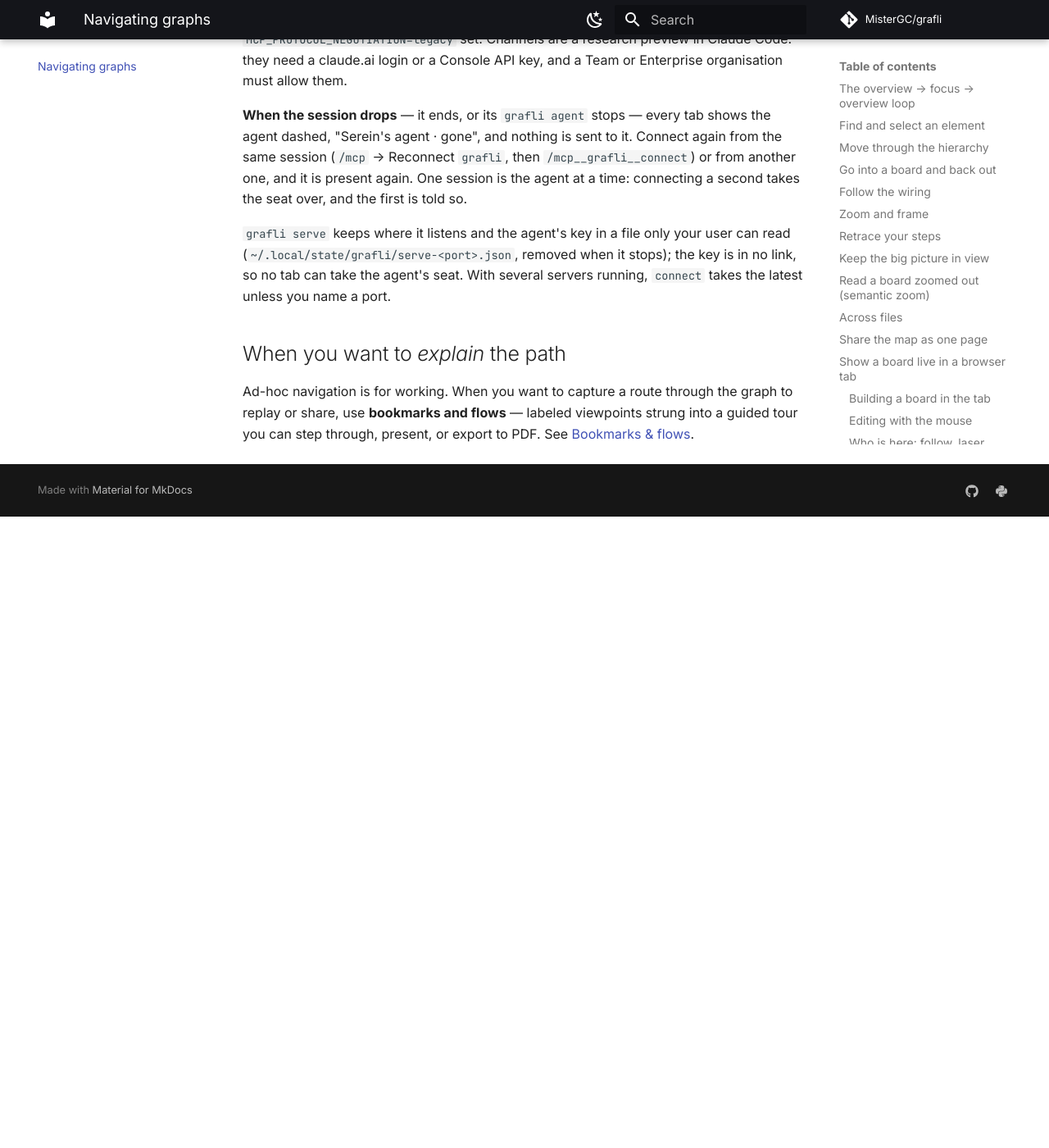
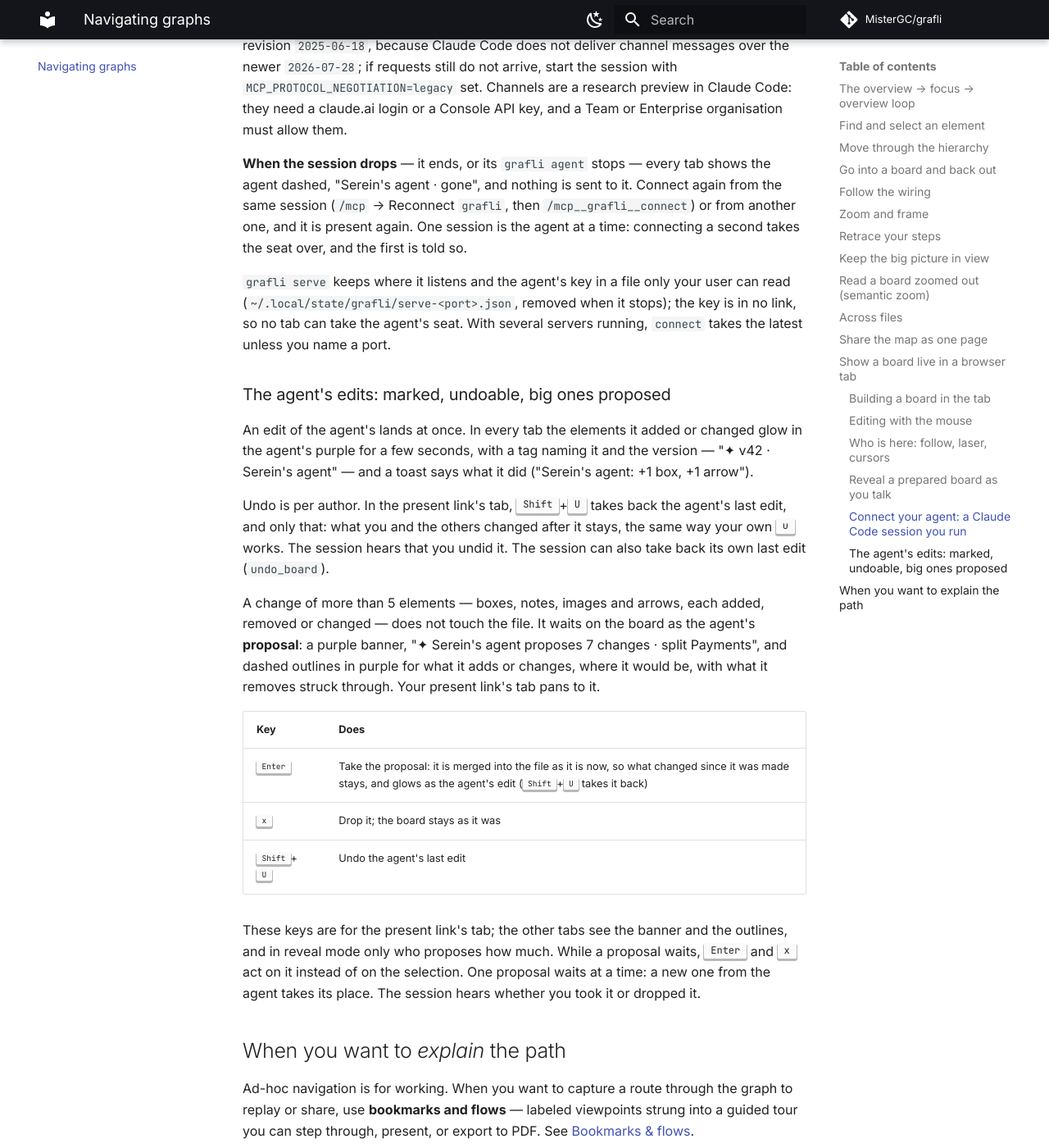
Before and after one commit to MisterGC/grafli, an MkDocs documentation site: the page built from docs/navigating.md, in a window 1280 px wide and 1400 px high, scrolled down 11346 px. Shown: the whole window at 82% size. Built offline with MkDocs 1.6.1 and Material for MkDocs 9.7.7, drawn with Linux system fonts in a browser that asks for light colours; comment, search, counter and statistics services are not loaded; before the commit the page ends 11976 px from its top, so only the background shows below that; some of the changed text lies outside the part shown.

Commit message:
Document the agent's marked edits, undo per author and proposals

```diff
--- a/docs/navigating.md
+++ b/docs/navigating.md
@@ -410,7 +410,9 @@ says it connected. The session can then:
   the present link's tab and your view;
 - write it (`write_board`): the whole text, against the version it read,
   merged into the file the way every tab's edit is, so what others changed
-  in the meantime stays;
+  in the meantime stays (see
+  [The agent's edits](#the-agents-edits-marked-undoable-big-ones-proposed));
+- take back its own last edit (`undo_board`);
 - look at it (`render_board`): the board drawn as a PNG.
 
 Without a board name the session works on the board your present link's
@@ -448,6 +450,38 @@ your user can read (`~/.local/state/grafli/serve-<port>.json`, removed when
 it stops); the key is in no link, so no tab can take the agent's seat. With
 several servers running, `connect` takes the latest unless you name a port.
 
+### The agent's edits: marked, undoable, big ones proposed
+
+An edit of the agent's lands at once. In every tab the elements it added or
+changed glow in the agent's purple for a few seconds, with a tag naming it
+and the version — "✦ v42 · Serein's agent" — and a toast says what it did
+("Serein's agent: +1 box, +1 arrow").
+
+Undo is per author. In the present link's tab, <kbd>Shift</kbd>+<kbd>U</kbd>
+takes back the agent's last edit, and only that: what you and the others
+changed after it stays, the same way your own <kbd>u</kbd> works. The
+session hears that you undid it. The session can also take back its own
+last edit (`undo_board`).
+
+A change of more than 5 elements — boxes, notes, images and arrows, each
+added, removed or changed — does not touch the file. It waits on the board
+as the agent's **proposal**: a purple banner, "✦ Serein's agent proposes 7
+changes · split Payments", and dashed outlines in purple for what it adds or
+changes, where it would be, with what it removes struck through. Your
+present link's tab pans to it.
+
+| Key | Does |
+|-----|------|
+| <kbd>Enter</kbd> | Take the proposal: it is merged into the file as it is now, so what changed since it was made stays, and glows as the agent's edit (<kbd>Shift</kbd>+<kbd>U</kbd> takes it back) |
+| <kbd>x</kbd> | Drop it; the board stays as it was |
+| <kbd>Shift</kbd>+<kbd>U</kbd> | Undo the agent's last edit |
+
+These keys are for the present link's tab; the other tabs see the banner
+and the outlines, and in reveal mode only who proposes how much. While a
+proposal waits, <kbd>Enter</kbd> and <kbd>x</kbd> act on it instead of on
+the selection. One proposal waits at a time: a new one from the agent takes
+its place. The session hears whether you took it or dropped it.
+
 ## When you want to *explain* the path
 
 Ad-hoc navigation is for working. When you want to capture a route through the
```
Also changed, not shown: CHANGELOG.md (+9 -0 lines), README.md (+3 -1 lines).
